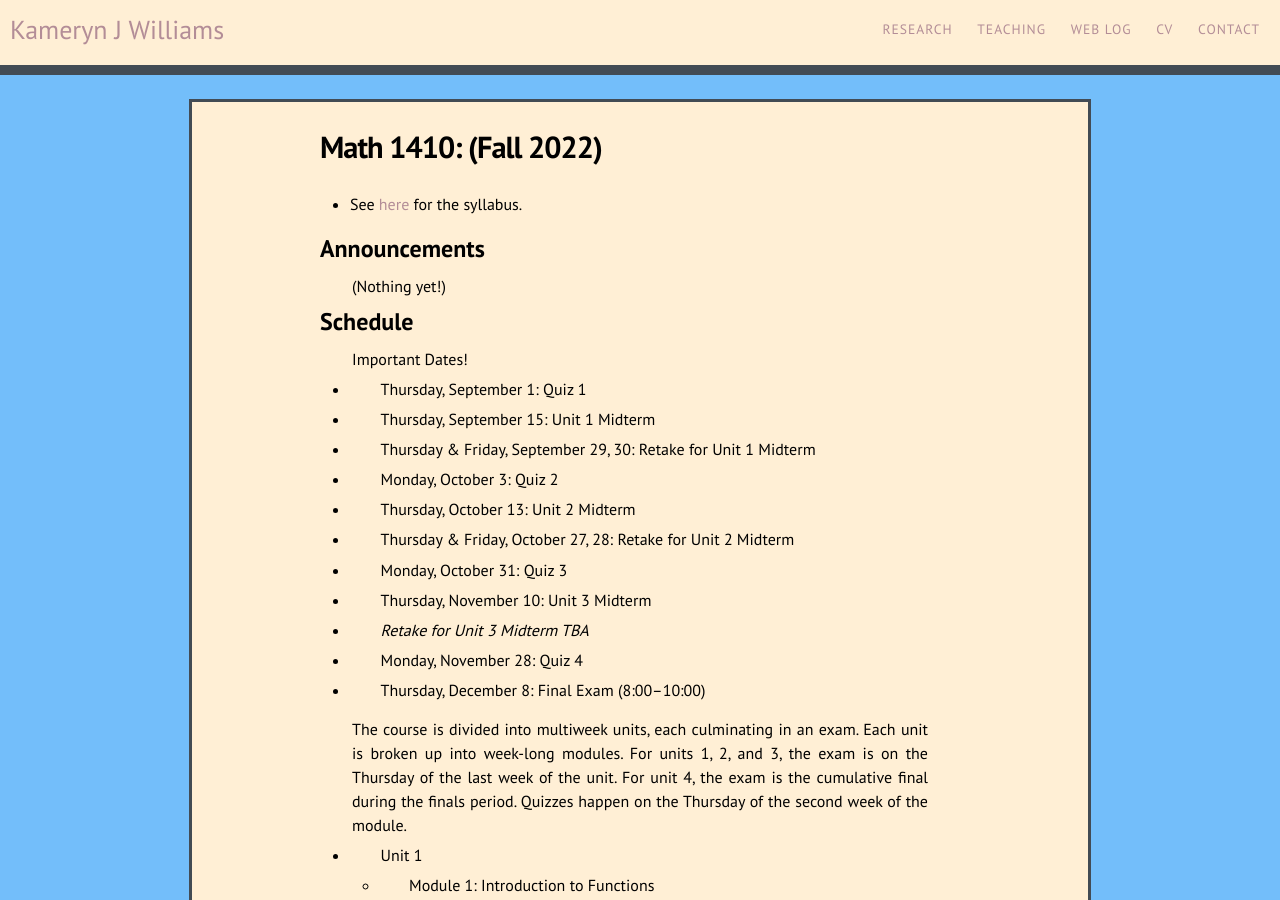
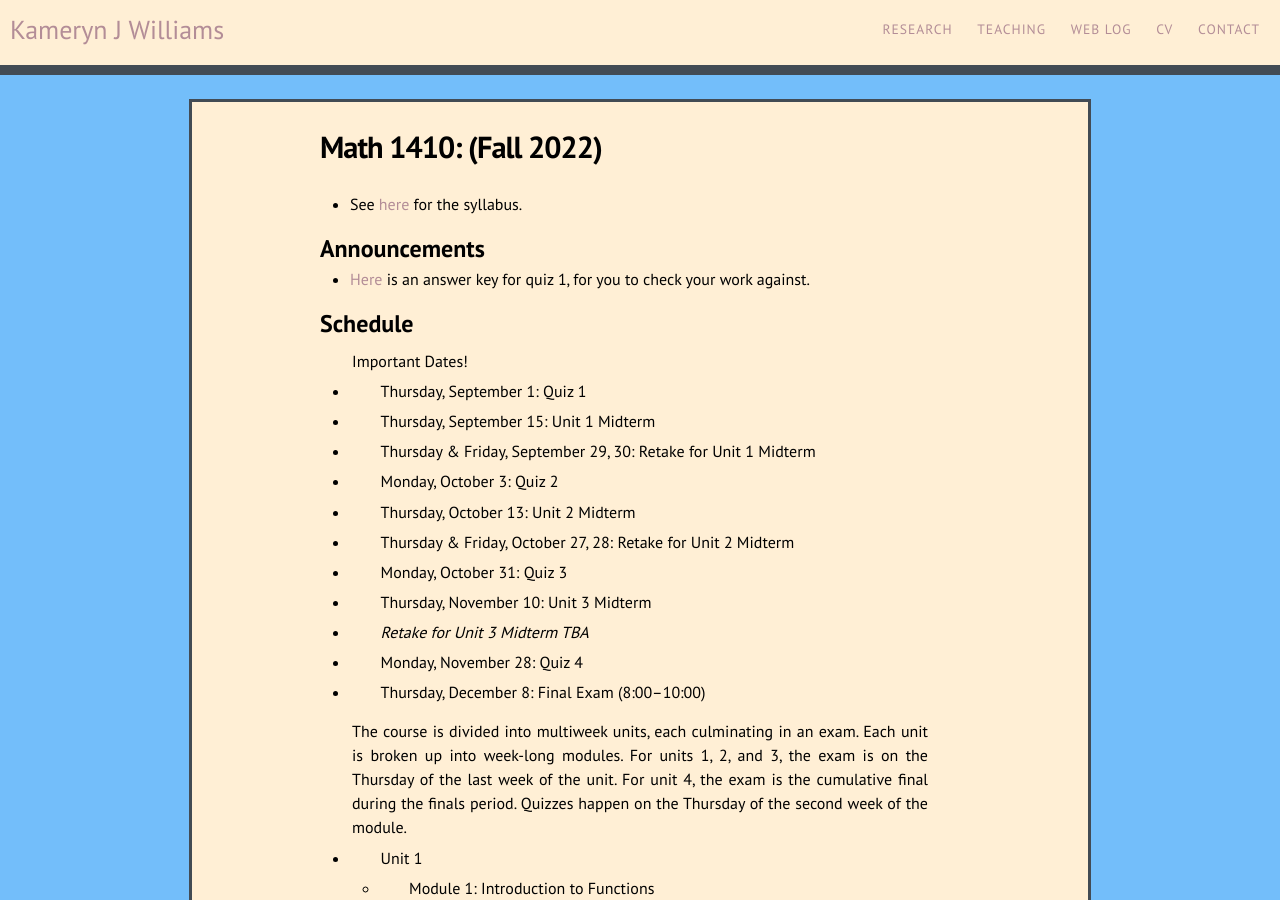
Before and after one commit to kamerynjw/kamerynjw.github.io, a Jekyll site: the page built from teaching/2022/math1410.md, in a window 1280 px wide and 900 px high. Built offline with Jekyll 4.4.1, drawn with Linux system fonts in a browser that asks for light colours; nearby versions of some CDN libraries.

Commit message:
math1410 quiz 1 answers added

```diff
--- a/teaching/2022/math1410.md
+++ b/teaching/2022/math1410.md
@@ -11,7 +11,7 @@ permalink: /teaching/2022/math1410/
 Announcements
 -------------
 
-(Nothing yet!)
+* [Here]({{ page.url }}q1answers.pdf) is an answer key for quiz 1, for you to check your work against.
 
 
 Schedule
```
Also changed, not shown: 1 other file.
